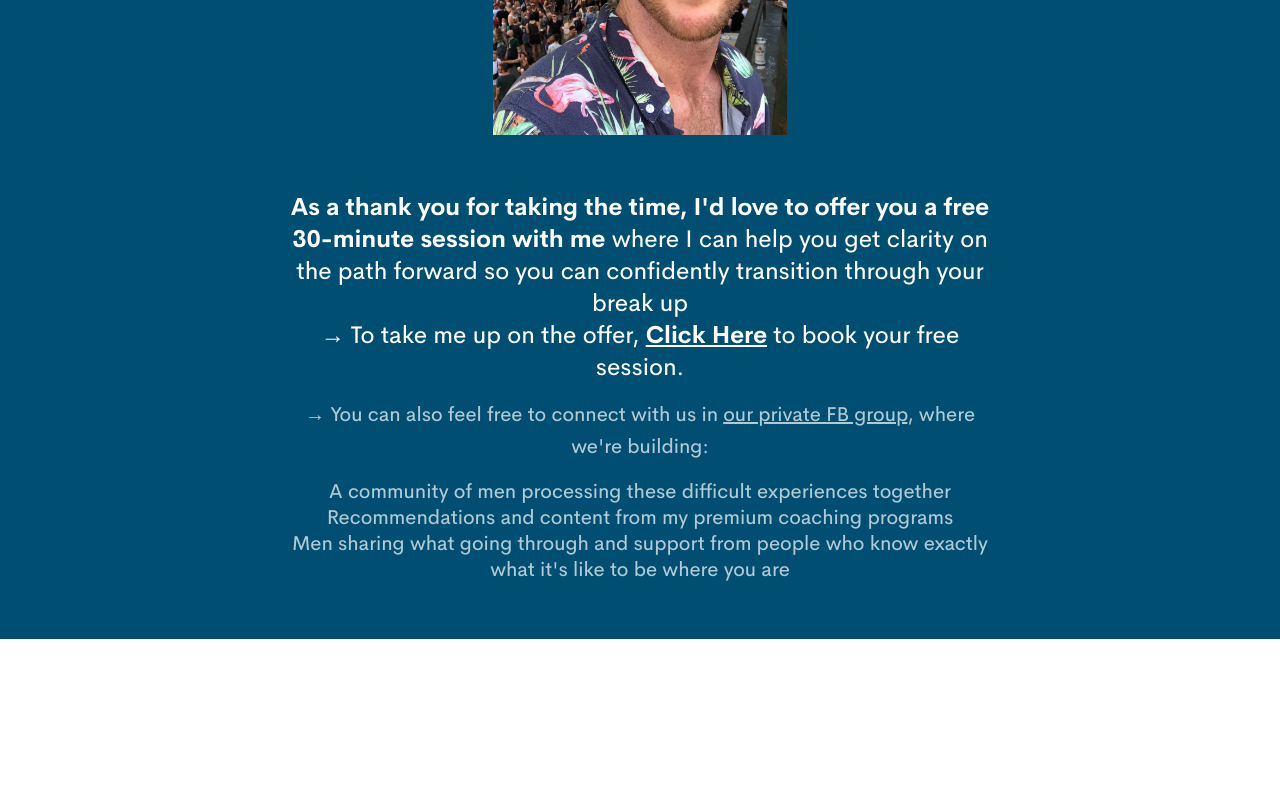
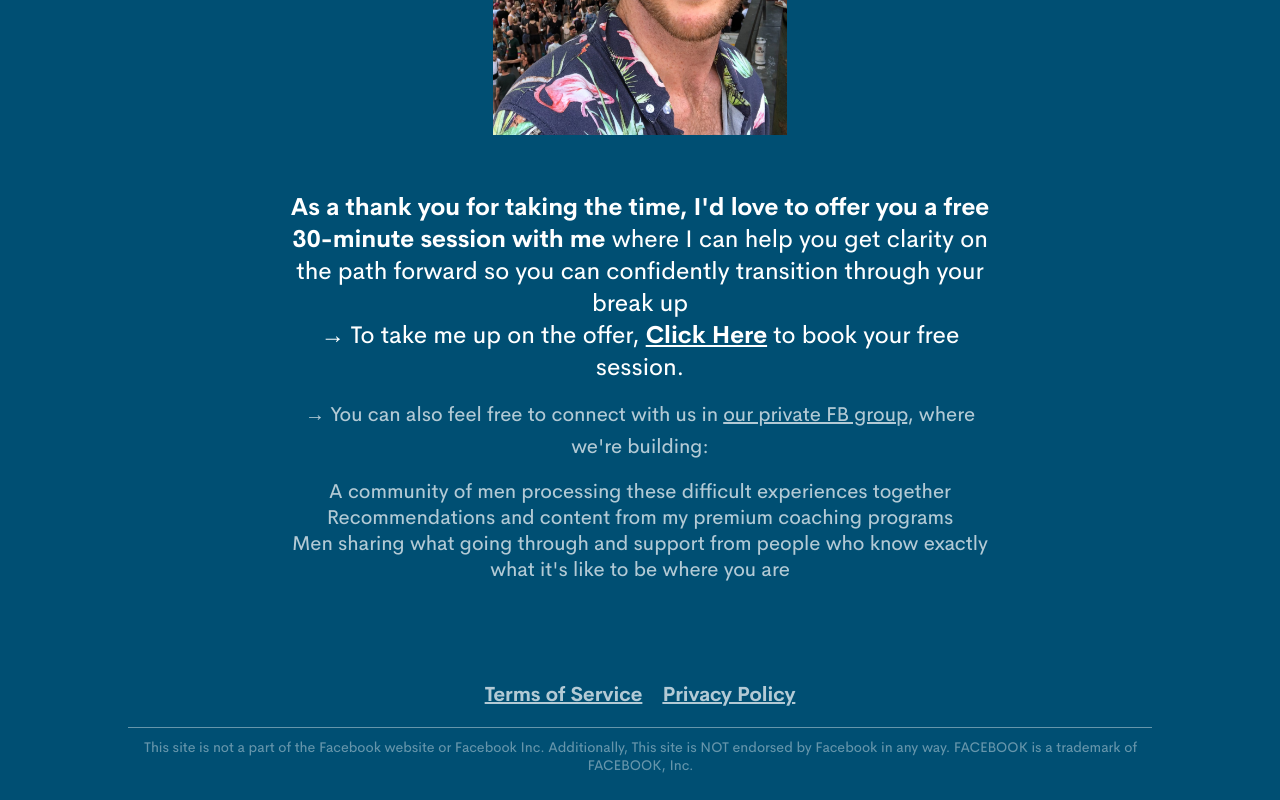
Before and after one commit to seanc-dev/live-fully, a React (Create React App) app: page /tp-thankyou in a window 1280 px wide. Shown: the part 281-1081 px from the top of the page. Before the commit the page ends 920 px from the top, so only its background shows below. Built offline with nearby package versions, Linux system fonts and the light colour scheme.

Commit message:
Add FB footer

```diff
--- /dev/null
+++ b/src/components/FBFooter.tsx
@@ -0,0 +1,79 @@
+import React from "react";
+import styled from "styled-components";
+import { Container, TextBlock, TextBlockProps, Link } from "./utils.tsx";
+
+type TextUnderlineProps = TextBlockProps & { color: string };
+
+const TextUnderline = styled(TextBlock)<TextUnderlineProps>`
+  color: ${(props) => props.color};
+  opacity: 0.4;
+  line-height: 18px;
+  font-size: 14px;
+
+  top: 0px;
+  margin: 0px;
+  padding: 10px 2px 10px 3px;
+  border-width: 1px;
+  border-top-width: 1px;
+  border-top-color: White;
+  border-top-style: solid;
+
+  @media (max-width: 768px) {
+    line-height: 14px;
+    font-size: 10px;
+  }
+`;
+
+const InnerContainer = styled(Container)`
+  width: 80%;
+
+  @media (max-width: 768px) {
+    width: 90%;
+  }
+`;
+
+const LinksContainer = styled.div`
+  width: max;
+  padding-top: 5vh;
+  display: flex;
+  align-items: center;
+
+  @media (max-width: 320px) {
+    flex-direction: column;
+    justify-content: center;
+  }
+`;
+
+const LinkDiv = styled.div`
+  margin-left: 10px;
+  margin-right: 10px;
+  opacity: 0.7;
+`;
+
+const FBFooter = (props) => {
+  return (
+    <Container>
+      <InnerContainer>
+        <LinksContainer>
+          <LinkDiv>
+            <Link color="white" href="http://www.livefully.coach/terms">
+              Terms of Service
+            </Link>
+          </LinkDiv>
+          <LinkDiv>
+            <Link color="white" href="http://www.livefully.coach/privacy">
+              Privacy Policy
+            </Link>
+          </LinkDiv>
+        </LinksContainer>
+        <TextUnderline color="white">
+          This site is not a part of the Facebook website or Facebook Inc.
+          Additionally, This site is NOT endorsed by Facebook in any way.
+          FACEBOOK is a trademark of FACEBOOK, Inc.
+        </TextUnderline>
+      </InnerContainer>
+    </Container>
+  );
+};
+
+export default FBFooter;
--- a/src/pages/TPThankYou.js
+++ b/src/pages/TPThankYou.js
@@ -2,6 +2,7 @@ import React from "react";
 import styled from "styled-components";
 import { TextBlock, Container, Margin } from "../components/utils.tsx";
 import avatar from "../assets/avatar-lg.jpg";
+import FBFooter from "../components/FBFooter.tsx";
 
 const Image = styled.img`
   width: min-content;
@@ -74,6 +75,7 @@ const TPThankYou = () => {
           </Margin>
         </Margin>
       </InnerContainer>
+      <FBFooter />
     </ColoredContainer>
   );
 };
```
